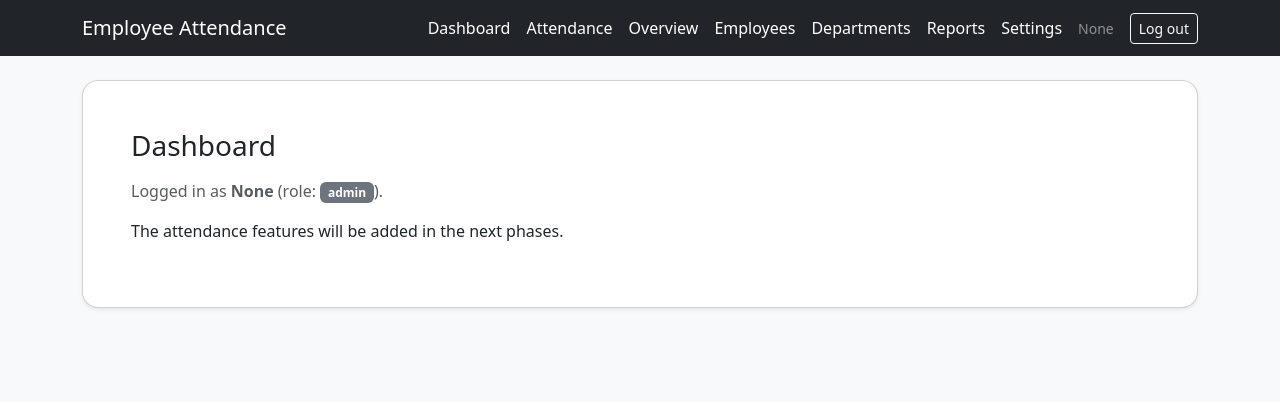
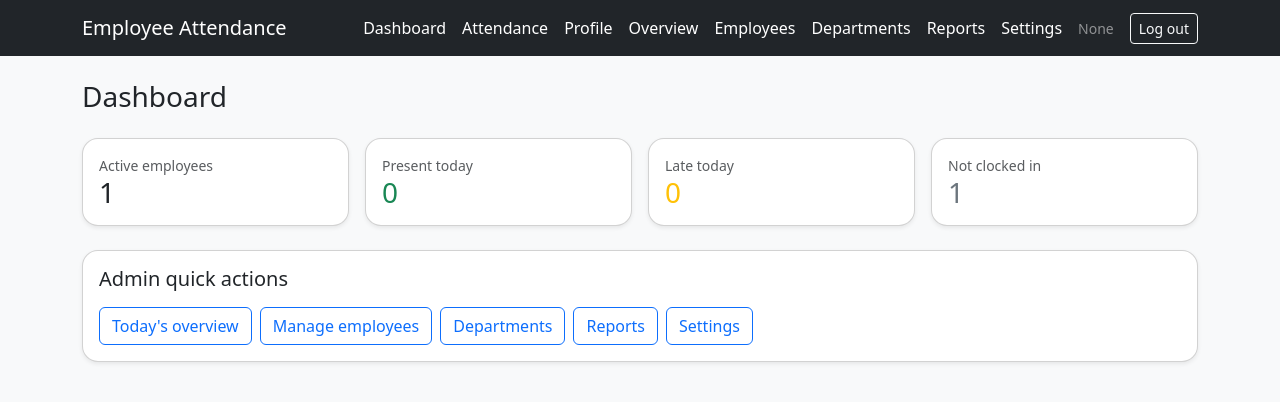
Before and after one commit to khofianoinitin258-ship-it/employee-attendance-system, a Flask app: page /dashboard in a window 1280 px wide. Shown: the top 402 px of the page. Run offline with Flask 3, Linux system fonts and the light colour scheme; the visitor is signed in with stand-in values (Sample User, id 1); data that the repository does not hold is empty.

Commit message:
Phase 9: profile, role-aware dashboard and project README

```diff
--- a/app/routes.py
+++ b/app/routes.py
@@ -2,8 +2,9 @@
 from datetime import datetime
 from zoneinfo import ZoneInfo
 
-from flask import Blueprint, current_app, jsonify, render_template
+from flask import Blueprint, current_app, jsonify, render_template, session
 
+from .attendance import get_settings, get_today_record, now_naive
 from .db import get_db
 from .decorators import admin_required, login_required
 
@@ -19,8 +20,56 @@ def home():
 @main_bp.route("/dashboard")
 @login_required
 def dashboard():
-    """Landing page after a successful login."""
-    return render_template("dashboard.html")
+    """Role-aware landing page after login."""
+    db = get_db()
+    context = {}
+
+    if session.get("role") == "admin":
+        today = now_naive().date()
+        with db.cursor() as cursor:
+            cursor.execute("SELECT COUNT(*) AS total FROM employees WHERE is_active = 1")
+            context["total_active"] = cursor.fetchone()["total"]
+            cursor.execute(
+                """SELECT
+                     COALESCE(SUM(status = 'present'), 0) AS present,
+                     COALESCE(SUM(status = 'late'), 0) AS late
+                   FROM attendance_records ar
+                   JOIN employees e ON e.id = ar.employee_id
+                   WHERE ar.work_date = %s AND e.is_active = 1""",
+                (today,),
+            )
+            counts = cursor.fetchone()
+        context["present"] = counts["present"]
+        context["late"] = counts["late"]
+        context["absent"] = context["total_active"] - counts["present"] - counts["late"]
+    else:
+        employee_id = session.get("employee_id")
+        if employee_id:
+            today = now_naive().date()
+            context["record"] = get_today_record(db, employee_id, today)
+            context["settings"] = get_settings(db)
+
+    return render_template("dashboard.html", **context)
+
+
+@main_bp.route("/profile")
+@login_required
+def profile():
+    """Show the logged-in user's personal profile."""
+    db = get_db()
+    employee = None
+    employee_id = session.get("employee_id")
+    if employee_id:
+        with db.cursor() as cursor:
+            cursor.execute(
+                """SELECT e.*, d.name AS department_name
+                   FROM employees e
+                   LEFT JOIN departments d ON d.id = e.department_id
+                   WHERE e.id = %s""",
+                (employee_id,),
+            )
+            employee = cursor.fetchone()
+    return render_template("profile.html", employee=employee)
 
 
 @main_bp.route("/admin/ping")
--- a/templates/base.html
+++ b/templates/base.html
@@ -15,6 +15,7 @@
         {% if current_user %}
           <a class="nav-link text-white" href="{{ url_for('main.dashboard') }}">Dashboard</a>
           <a class="nav-link text-white" href="{{ url_for('attendance.attendance_page') }}">Attendance</a>
+          <a class="nav-link text-white" href="{{ url_for('main.profile') }}">Profile</a>
           {% if current_user.role == 'admin' %}
             <a class="nav-link text-white" href="{{ url_for('admin.overview') }}">Overview</a>
             <a class="nav-link text-white" href="{{ url_for('admin.employees') }}">Employees</a>
--- a/templates/dashboard.html
+++ b/templates/dashboard.html
@@ -3,14 +3,88 @@
 {% block title %}Dashboard{% endblock %}
 
 {% block content %}
-<div class="card shadow-sm">
-  <div class="card-body p-5">
-    <h1 class="h3 mb-3">Dashboard</h1>
-    <p class="text-muted">
-      Logged in as <strong>{{ current_user.username }}</strong>
-      (role: <span class="badge bg-secondary">{{ current_user.role }}</span>).
-    </p>
-    <p>The attendance features will be added in the next phases.</p>
+<h1 class="h3 mb-4">Dashboard</h1>
+
+{% if current_user.role == 'admin' %}
+  <div class="row g-3 mb-4">
+    <div class="col-sm-6 col-lg-3">
+      <div class="card shadow-sm"><div class="card-body">
+        <div class="text-muted small">Active employees</div>
+        <div class="h3 mb-0">{{ total_active }}</div>
+      </div></div>
+    </div>
+    <div class="col-sm-6 col-lg-3">
+      <div class="card shadow-sm"><div class="card-body">
+        <div class="text-muted small">Present today</div>
+        <div class="h3 mb-0 text-success">{{ present }}</div>
+      </div></div>
+    </div>
+    <div class="col-sm-6 col-lg-3">
+      <div class="card shadow-sm"><div class="card-body">
+        <div class="text-muted small">Late today</div>
+        <div class="h3 mb-0 text-warning">{{ late }}</div>
+      </div></div>
+    </div>
+    <div class="col-sm-6 col-lg-3">
+      <div class="card shadow-sm"><div class="card-body">
+        <div class="text-muted small">Not clocked in</div>
+        <div class="h3 mb-0 text-secondary">{{ absent }}</div>
+      </div></div>
+    </div>
   </div>
-</div>
+
+  <div class="card shadow-sm">
+    <div class="card-body">
+      <h2 class="h5">Admin quick actions</h2>
+      <div class="d-flex flex-wrap gap-2 mt-3">
+        <a href="{{ url_for('admin.overview') }}" class="btn btn-outline-primary">Today's overview</a>
+        <a href="{{ url_for('admin.employees') }}" class="btn btn-outline-primary">Manage employees</a>
+        <a href="{{ url_for('admin.departments') }}" class="btn btn-outline-primary">Departments</a>
+        <a href="{{ url_for('reports.index') }}" class="btn btn-outline-primary">Reports</a>
+        <a href="{{ url_for('admin.settings') }}" class="btn btn-outline-primary">Settings</a>
+      </div>
+    </div>
+  </div>
+
+{% else %}
+  <div class="card shadow-sm mb-4">
+    <div class="card-body">
+      <h2 class="h5">Today's attendance</h2>
+      {% if record %}
+        <p class="mb-1">
+          Clock in: <strong>{{ record.clock_in.strftime('%H:%M') }}</strong>
+          {% if record.status == 'late' %}
+            <span class="badge bg-warning text-dark">Late</span>
+          {% else %}
+            <span class="badge bg-success">Present</span>
+          {% endif %}
+        </p>
+        <p class="mb-1">
+          Clock out:
+          {% if record.clock_out %}
+            <strong>{{ record.clock_out.strftime('%H:%M') }}</strong>
+          {% else %}
+            <span class="text-muted">Not yet</span>
+          {% endif %}
+        </p>
+        <p class="mb-0">
+          Hours worked:
+          <strong>{{ record.hours_worked if record.hours_worked is not none else '-' }}</strong>
+        </p>
+      {% else %}
+        <p class="text-muted mb-0">You haven't clocked in today.</p>
+      {% endif %}
+      {% if settings %}
+        <p class="text-muted small mt-2 mb-0">
+          Working hours: {{ settings.work_start_time|string }} - {{ settings.work_end_time|string }}
+        </p>
+      {% endif %}
+    </div>
+  </div>
+
+  <div class="d-flex flex-wrap gap-2">
+    <a href="{{ url_for('attendance.attendance_page') }}" class="btn btn-primary">Go to attendance</a>
+    <a href="{{ url_for('main.profile') }}" class="btn btn-outline-secondary">View profile</a>
+  </div>
+{% endif %}
 {% endblock %}
```
Also changed, not shown: templates/profile.html (added, +54 -0 lines), tests/test_profile.py (added, +84 -0 lines), README.md.
